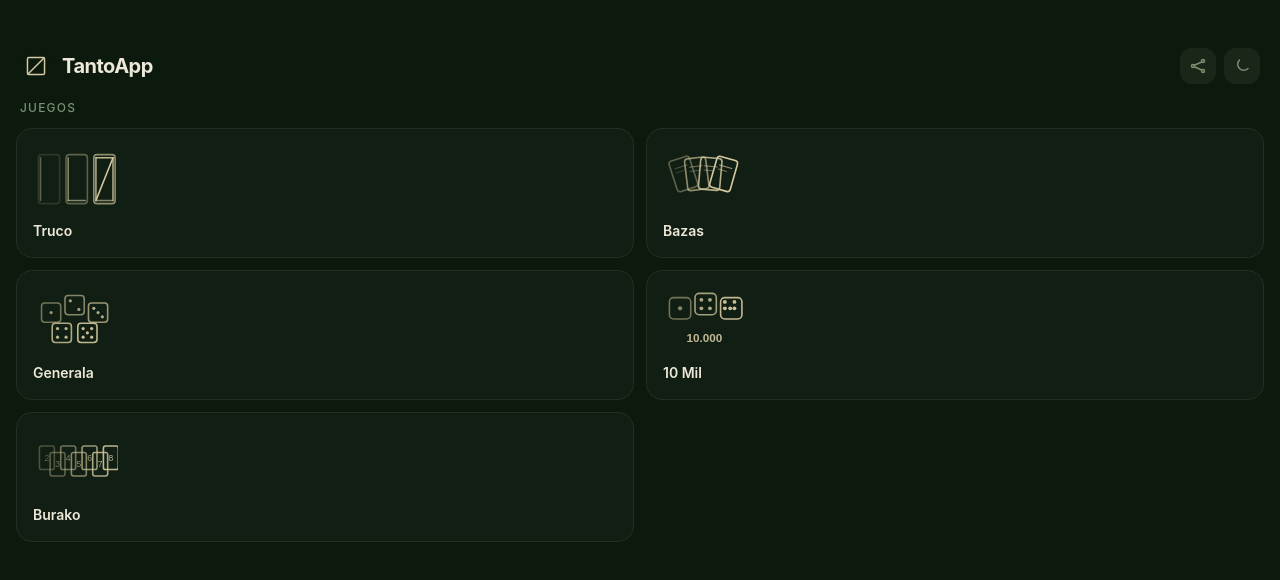
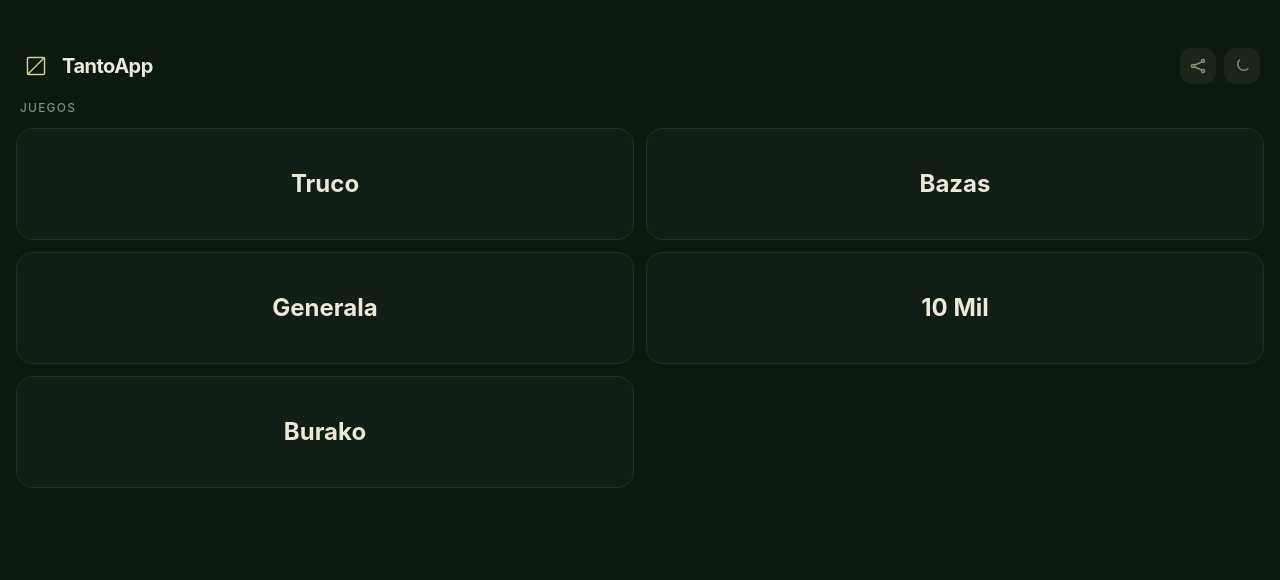
Before and after one commit to ledelsztein/tantoapp, a React (Vite) app: page / in a window 1280 px wide. Shown: the top 580 px of the page. Built offline with nearby package versions, Linux system fonts and the light colour scheme.

Commit message:
feat(home): reemplazar ilustraciones por nombre centrado en cards
Co-Authored-By: Claude Sonnet 4.6 (1M context) <noreply@anthropic.com>

```diff
--- a/src/pages/Home.tsx
+++ b/src/pages/Home.tsx
@@ -225,41 +225,26 @@ export default function Home() {
         <p className="text-muted text-xs font-medium uppercase tracking-widest mb-3 px-1">Juegos</p>
         <div className="grid grid-cols-2 gap-3">
           {GAMES.map((game) => {
-            const Illustration = game.illustration
             const isActive = game.available && gamePhases[game.id] === 'playing'
 
             if (!game.available) {
               return (
-                <div
-                  key={game.id}
-                  className="relative bg-surface rounded-2xl p-4 flex flex-col gap-3 opacity-40 border border-border"
-                >
-                  <div className="h-16 text-muted">
-                    <Illustration />
-                  </div>
-                  <div className="flex items-center justify-between">
-                    <span className="text-text font-semibold text-sm">{game.label}</span>
-                    <span className="text-[10px] text-muted bg-surface2 px-2 py-0.5 rounded-full">Pronto</span>
-                  </div>
+                <div key={game.id}
+                  className="bg-surface rounded-2xl border border-border flex flex-col items-center justify-center gap-2 opacity-40 h-28">
+                  <span className="text-text font-bold text-xl">{game.label}</span>
+                  <span className="text-[10px] text-muted bg-surface2 px-2 py-0.5 rounded-full">Pronto</span>
                 </div>
               )
             }
 
             return (
-              <button
-                key={game.id}
+              <button key={game.id}
                 onClick={() => navigate(isActive ? `${game.path}/game` : `${game.path}/setup`)}
-                className="relative bg-surface border border-border rounded-2xl p-4 flex flex-col gap-3 text-left active:scale-[0.97] transition-transform"
-              >
-                <div className="h-16 text-accent">
-                  <Illustration />
-                </div>
-                <div className="flex items-center justify-between">
-                  <span className="text-text font-semibold text-sm">{game.label}</span>
-                  {isActive && (
-                    <span className="w-3 h-3 rounded-full bg-success shrink-0" />
-                  )}
-                </div>
+                className="relative bg-surface border border-border rounded-2xl flex items-center justify-center h-28 active:scale-[0.97] transition-transform">
+                <span className="text-text font-bold text-2xl">{game.label}</span>
+                {isActive && (
+                  <span className="absolute top-3 right-3 w-3 h-3 rounded-full bg-success" />
+                )}
               </button>
             )
           })}
```
